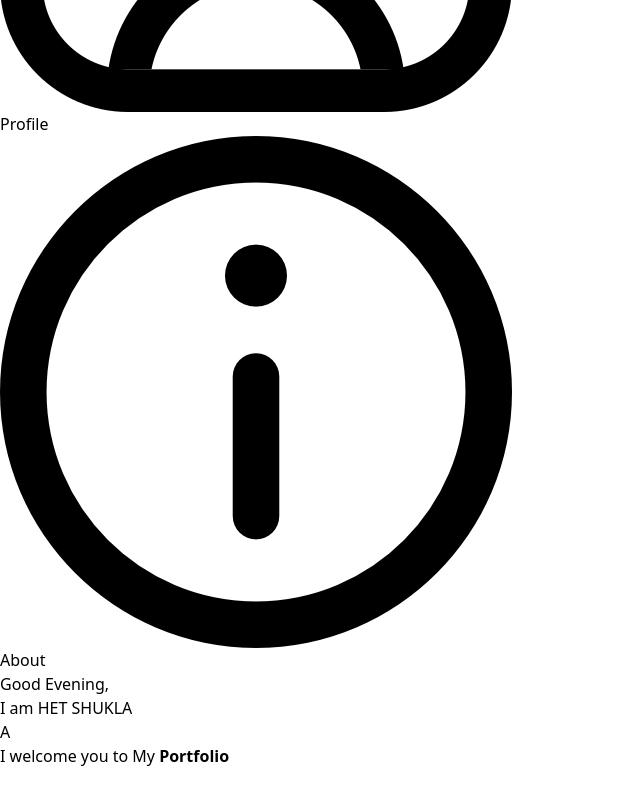
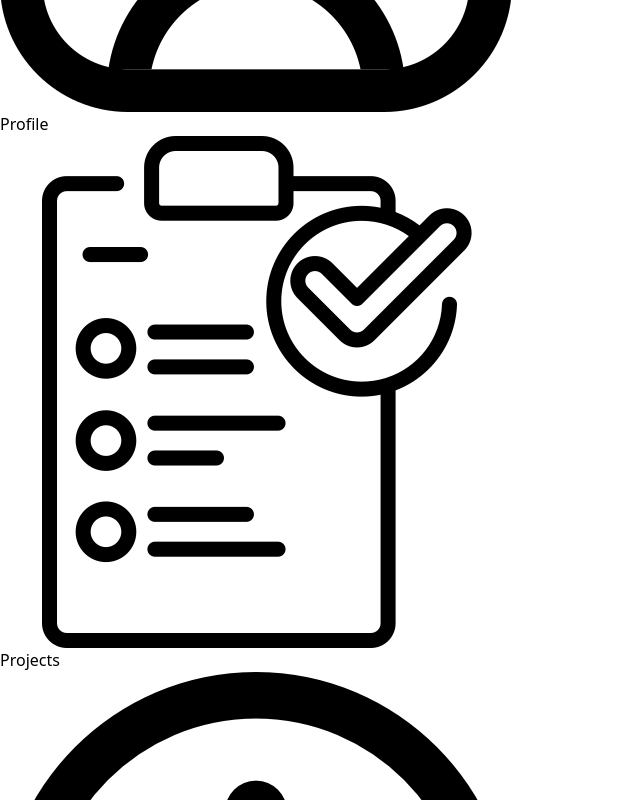
Before and after one commit to HET-SHUKLA/PORTFOLIO-REACT, a React (Vite) app: page / in a window 1280 px wide. Shown: the part 400-1200 px from the top of the page, without its empty margins (0-640 px from the left). Before the commit the page ends 1168 px from the top, so only its background shows below. Built offline with nearby package versions, Linux system fonts and the light colour scheme.

Commit message:
setup route for projects

```diff
--- a/src/App.jsx
+++ b/src/App.jsx
@@ -1,6 +1,6 @@
 import React from 'react';
 import Layout from './components/RightSide/Layout';
-import {Home, About} from './pages';
+import {Home, About, Projects} from './pages';
 import {
   createBrowserRouter,
   RouterProvider,
@@ -20,6 +20,9 @@ const routes = createBrowserRouter(
       {/* About Page */}
       <Route path='/about' element={<About />} />
 
+      {/* Projects Page */}
+      <Route path='/projects' element={<Projects />} />
+
     </Route>
   )
 )
--- a/src/components/LeftSide/Menu.jsx
+++ b/src/components/LeftSide/Menu.jsx
@@ -1,6 +1,7 @@
 import React from 'react';
 import profileImage from '/profile.png';
 import aboutImage from '/about.png';
+import projectsImage from '/projects.png';
 import '../../animations.css';
 import MenuItem from './MenuItem';
 import { useState } from 'react';
@@ -26,7 +27,9 @@ const Menu = () => {
 
             <div className='flex flex-col justify-evenly items-center h-3/4 rounded-md p-2 border border-purple-500' onMouseEnter={handleMouseEnter} onMouseLeave={handleMouseLeave}>
 
+
                 <MenuItem image={profileImage} text={"Profile"} hovers={hovers} />
+                <MenuItem image={projectsImage} text={"Projects"} to={"projects"} hovers={hovers} />
                 <MenuItem image={aboutImage} text={"About"} to={"about"} hovers={hovers} />
 
             </div>
--- a/src/pages/index.js
+++ b/src/pages/index.js
@@ -1,7 +1,9 @@
 import Home from './Home';
 import About from './About';
+import Projects from './Projects';
 
 export {
     Home,
-    About
+    About,
+    Projects
 }
```
